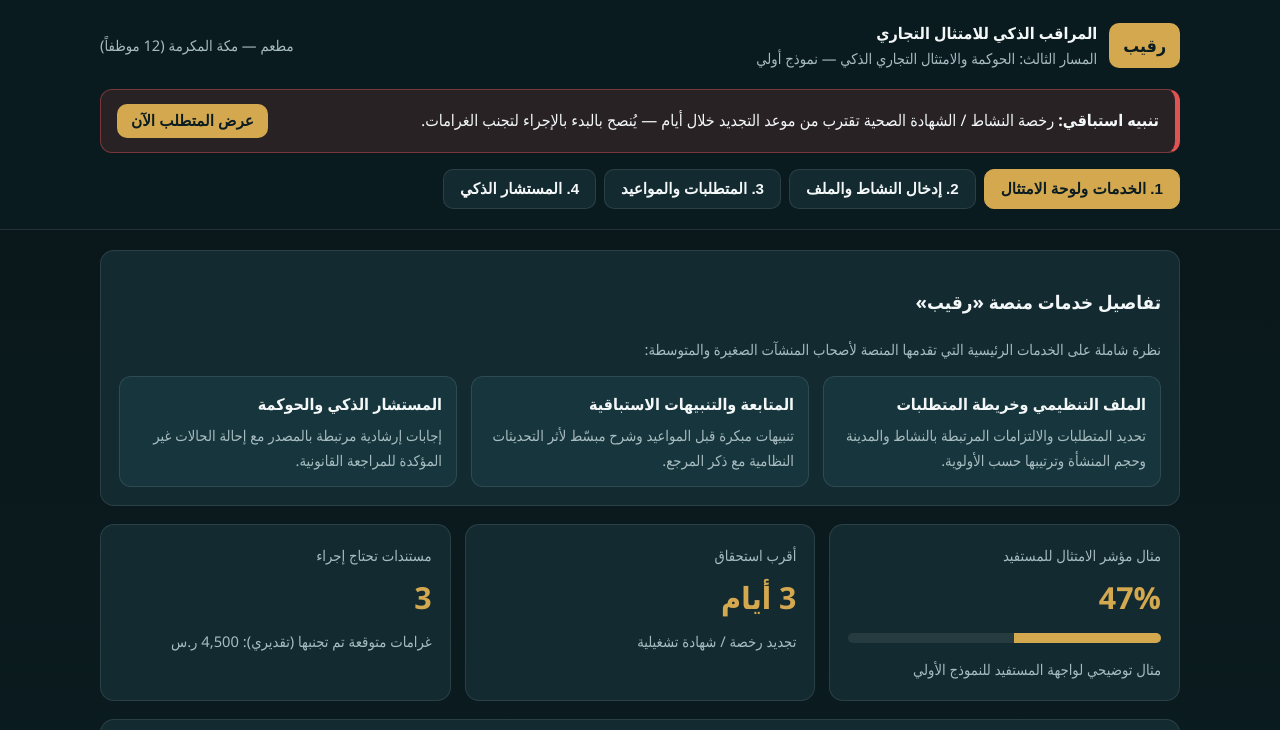
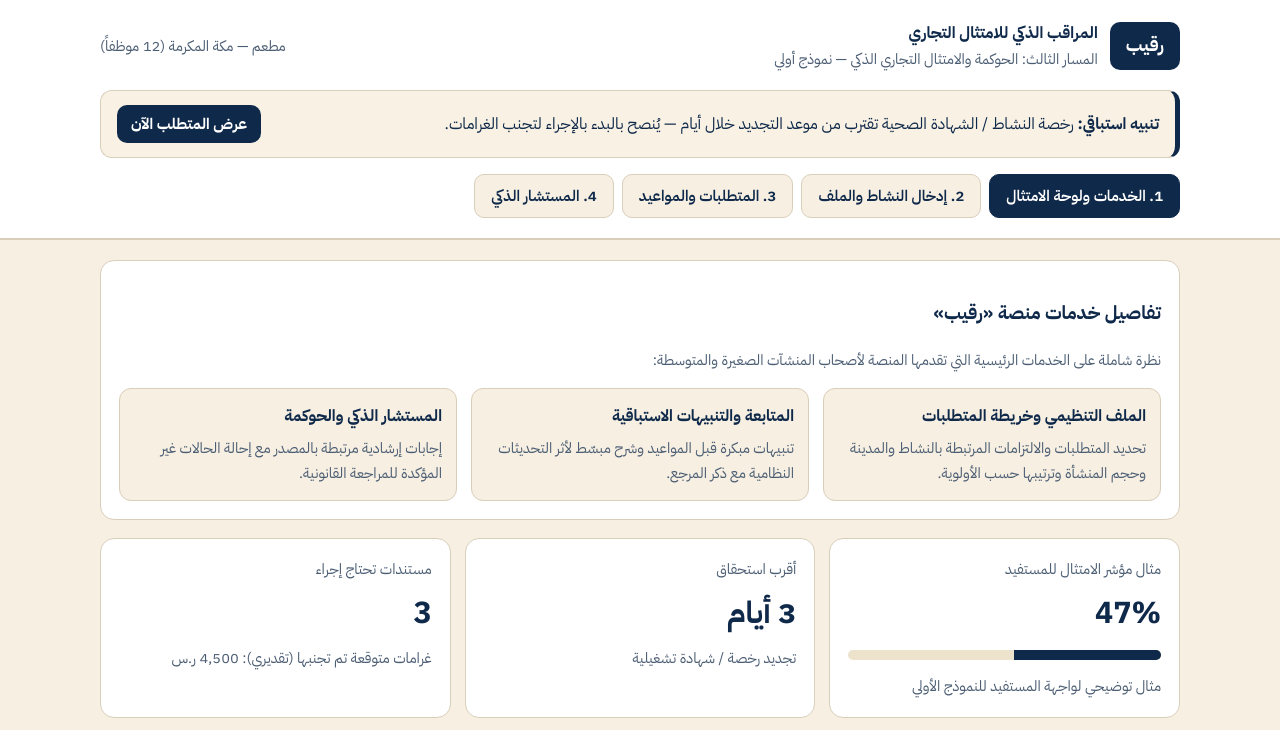
Before and after one commit to randahvip14-coder/raqeeb-compliance-platform, a plain HTML site: page index.html in a window 1280 px wide. Shown: the top 730 px of the page. Drawn offline with Linux system fonts and the light colour scheme; a web font is replaced by a local one.

Commit message:
Update index.html

```diff
--- a/index.html
+++ b/index.html
@@ -4,35 +4,39 @@
   <meta charset="UTF-8" />
   <meta name="viewport" content="width=device-width, initial-scale=1.0" />
   <title>رقيب — المراقب الذكي للامتثال التجاري</title>
+  <link rel="preconnect" href="https://fonts.googleapis.com" />
+  <link rel="preconnect" href="https://fonts.gstatic.com" crossorigin />
+  <link href="https://fonts.googleapis.com/css2?family=IBM+Plex+Sans+Arabic:wght@400;500;600;700&family=Thmanyah:wght@400;500;700&display=swap" rel="stylesheet" />
   <style>
     :root {
-      --bg: #0b1d21;
-      --card: #122a30;
-      --card-2: #17353c;
-      --text: #f3f7f7;
-      --muted: #a7bcc0;
-      --accent: #d4a84f;
-      --accent-soft: rgba(212, 168, 79, 0.14);
-      --ok: #2eb872;
-      --warn: #f0a500;
-      --danger: #e05353;
-      --border: rgba(255, 255, 255, 0.1);
+      --navy: #0f294a;
+      --navy-soft: #1d3f6b;
+      --beige: #f6efe2;
+      --beige-2: #ede2cc;
+      --white: #ffffff;
+      --text: #0f294a;
+      --muted: #4b5d73;
+      --accent: #b8873b;
+      --accent-soft: #f9f2e4;
+      --ok: #1e7e4c;
+      --warn: #b4690e;
+      --danger: #b82d2d;
+      --border: #d9ceba;
     }
     * { box-sizing: border-box; }
     body {
       margin: 0;
-      font-family: "Segoe UI", Tahoma, Arial, sans-serif;
-      background: linear-gradient(180deg, #091619 0%, var(--bg) 100%);
+      font-family: "Thmanyah", "IBM Plex Sans Arabic", Tahoma, sans-serif;
+      background-color: var(--beige);
       color: var(--text);
-      line-height: 1.65;
+      line-height: 1.7;
     }
     header {
-      border-bottom: 1px solid var(--border);
-      background: rgba(11, 29, 33, 0.92);
+      background-color: var(--white);
+      border-bottom: 2px solid var(--border);
       position: sticky;
       top: 0;
       z-index: 10;
-      backdrop-filter: blur(8px);
     }
     .container {
       max-width: 1120px;
@@ -52,12 +56,12 @@
       gap: 12px;
     }
     .brand-badge {
-      background: var(--accent);
-      color: #0b1d21;
-      font-weight: 800;
-      padding: 8px 14px;
+      background-color: var(--navy);
+      color: var(--white);
+      font-weight: 700;
+      padding: 8px 16px;
       border-radius: 10px;
-      font-size: 1.1rem;
+      font-size: 1.15rem;
     }
     .tabs {
       display: flex;
@@ -66,25 +70,26 @@
       margin-top: 16px;
     }
     .tab-btn {
-      background: var(--card);
-      color: var(--text);
+      background-color: var(--beige);
+      color: var(--navy);
       border: 1px solid var(--border);
       padding: 10px 16px;
       border-radius: 10px;
       cursor: pointer;
+      font-family: inherit;
       font-size: 0.95rem;
       font-weight: 600;
     }
     .tab-btn.active {
-      background: var(--accent);
-      color: #0b1d21;
-      border-color: var(--accent);
+      background-color: var(--navy);
+      color: var(--white);
+      border-color: var(--navy);
     }
     .alert-banner {
       margin-top: 18px;
-      background: rgba(224, 83, 83, 0.14);
-      border: 1px solid rgba(224, 83, 83, 0.45);
-      border-right: 5px solid var(--danger);
+      background-color: var(--accent-soft);
+      border: 1px solid var(--border);
+      border-right: 5px solid var(--navy);
       padding: 14px 16px;
       border-radius: 12px;
       display: flex;
@@ -92,6 +97,7 @@
       justify-content: space-between;
       align-items: center;
       gap: 12px;
+      color: var(--navy);
     }
     .grid-3 {
       display: grid;
@@ -105,27 +111,27 @@
       gap: 16px;
     }
     .card {
-      background: var(--card);
+      background-color: var(--white);
       border: 1px solid var(--border);
       border-radius: 14px;
       padding: 18px;
     }
     .service-card {
-      background: var(--card-2);
+      background-color: var(--beige);
       border: 1px solid var(--border);
       border-radius: 12px;
       padding: 14px;
     }
     .kpi-val {
       font-size: 1.9rem;
-      font-weight: 800;
-      color: var(--accent);
+      font-weight: 700;
+      color: var(--navy);
       margin: 6px 0;
     }
     .progress-wrap {
       width: 100%;
       height: 10px;
-      background: rgba(255, 255, 255, 0.08);
+      background-color: var(--beige-2);
       border-radius: 999px;
       overflow: hidden;
       margin: 10px 0 14px;
@@ -133,32 +139,44 @@
     .progress-fill {
       height: 100%;
       width: 47%;
-      background: var(--accent);
+      background-color: var(--navy);
       transition: width 0.25s ease;
     }
-    .muted { color: var(--muted); font-size: 0.92rem; }
-    label { display: block; margin-bottom: 6px; font-weight: 600; }
+    .muted {
+      color: var(--muted);
+      font-size: 0.92rem;
+    }
+    label {
+      display: block;
+      margin-bottom: 6px;
+      font-weight: 600;
+      color: var(--navy);
+    }
     select, input, button.action-btn {
       width: 100%;
       padding: 10px 12px;
       border-radius: 10px;
       border: 1px solid var(--border);
+      font-family: inherit;
       font-size: 0.95rem;
     }
     select, input {
-      background: var(--card-2);
+      background-color: var(--white);
       color: var(--text);
       margin-bottom: 12px;
     }
     button.action-btn {
-      background: var(--accent);
-      color: #0b1d21;
+      background-color: var(--navy);
+      color: var(--white);
       font-weight: 700;
       cursor: pointer;
       border: none;
     }
+    button.action-btn:hover {
+      background-color: var(--navy-soft);
+    }
     .req-item {
-      background: var(--card-2);
+      background-color: var(--beige);
       border: 1px solid var(--border);
       border-radius: 12px;
       padding: 14px;
@@ -172,22 +190,24 @@
       font-weight: 700;
       margin-left: 6px;
     }
-    .tag-high { background: rgba(224, 83, 83, 0.2); color: #ff8a8a; }
-    .tag-med { background: rgba(240, 165, 0, 0.2); color: #ffd166; }
-    .tag-low { background: rgba(46, 184, 114, 0.2); color: #7ae5b0; }
+    .tag-high { background-color: #fde8e8; color: var(--danger); }
+    .tag-med { background-color: #fef3c7; color: var(--warn); }
+    .tag-low { background-color: #e3f6ec; color: var(--ok); }
     .source-box {
       margin-top: 8px;
       padding: 8px 12px;
-      background: var(--accent-soft);
+      background-color: var(--white);
+      border: 1px solid var(--border);
       border-radius: 8px;
       font-size: 0.86rem;
-      color: #f6dca3;
+      color: var(--navy);
     }
     .hidden { display: none; }
     footer {
       margin-top: 32px;
       padding: 18px 20px 32px;
-      border-top: 1px solid var(--border);
+      background-color: var(--white);
+      border-top: 2px solid var(--border);
       color: var(--muted);
       font-size: 0.88rem;
     }
```
